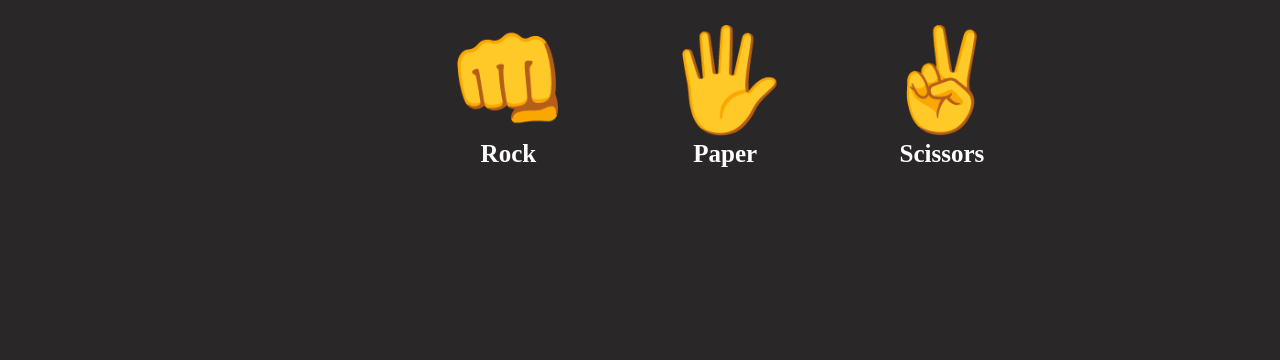
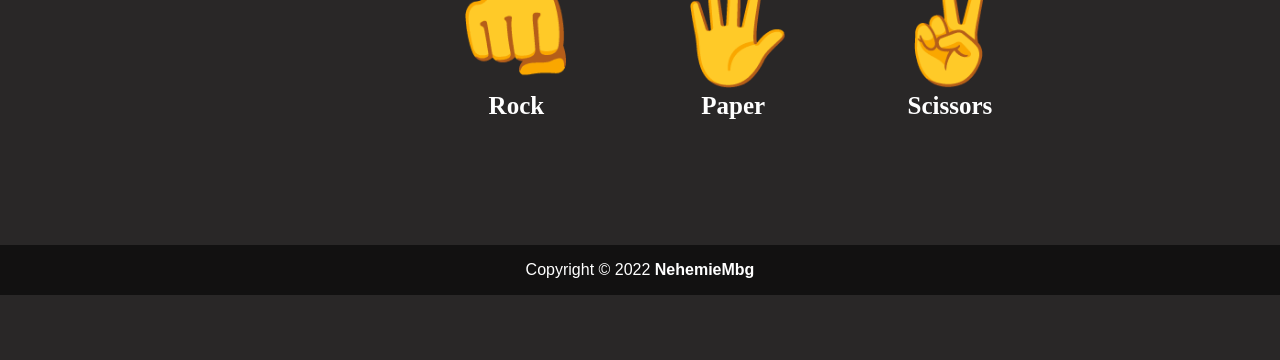
Before and after one commit to NehemieMbg/rock-paper-cissors, a plain HTML site: page index.html in a window 1280 px wide. Shown: the part 505-865 px from the top of the page. Before the commit the page ends 800 px from the top, so only its background shows below. Drawn offline with Linux system fonts and the light colour scheme.

Commit message:
Footer information & button transition

```diff
--- a/index.html
+++ b/index.html
@@ -47,5 +47,8 @@
 			</div>
 		</div>
 	</div>
+	<footer class="footer">
+		<p>Copyright © <script> document.write(new Date().getFullYear()) </script> <a href="https://github.com/NehemieMbg" class="github">NehemieMbg</a></p>
+	</footer>
 </body>
 </html>
--- a/styles/style.css
+++ b/styles/style.css
@@ -1,5 +1,14 @@
 body {
 	background-color: #292727;
+	display: flex;
+	justify-content: center;
+	align-items: center;
+	/* flex-direction: column; */
+}
+
+html, body {
+	width: 100%;
+	height: 100%;
 }
 
 .title {
@@ -26,12 +35,18 @@ body {
 	flex-direction: column;
 	justify-content: center;
 	align-items: center;
+	padding-bottom: 200px;
 }
 
 button {
 	background: none;
 	border-style: none;
 	font-size: 100px;
+	transition: transform .1s; /* Animation */
+}
+
+button:hover {
+	transform: scale(1.1);
 }
 
 .btn {
@@ -66,8 +81,7 @@ button {
 	justify-content: space-around;
 	flex-direction: column;
 	background-color: #292727;
-	padding: 8px;
-	padding-bottom: 16px;
+	padding: 16px;
 	width: 500px;
 	height: 200px;
 	border: 3px rgba(255, 255, 255, 0.844) solid;
@@ -141,3 +155,25 @@ button {
 .round-result {
 	text-align: center;
 }
+
+.footer {
+	position: fixed;
+	bottom: 0;
+	text-align: center;
+	width: 100%;
+	left: 0;
+}
+
+.footer p {
+	color: white;
+	font-family: sans-serif;
+	background-color: #121111;
+	padding: 16px;
+	margin: 0;
+}
+
+.github {
+	text-decoration: none;
+	color: white;
+	font-weight: 600;
+}
```
